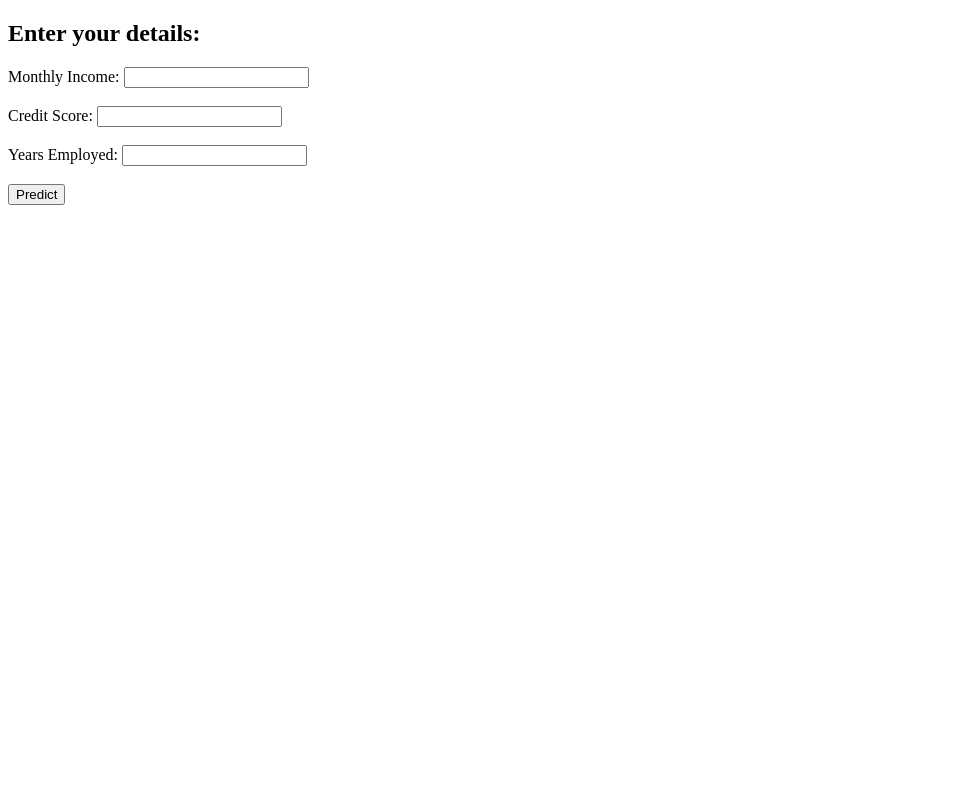
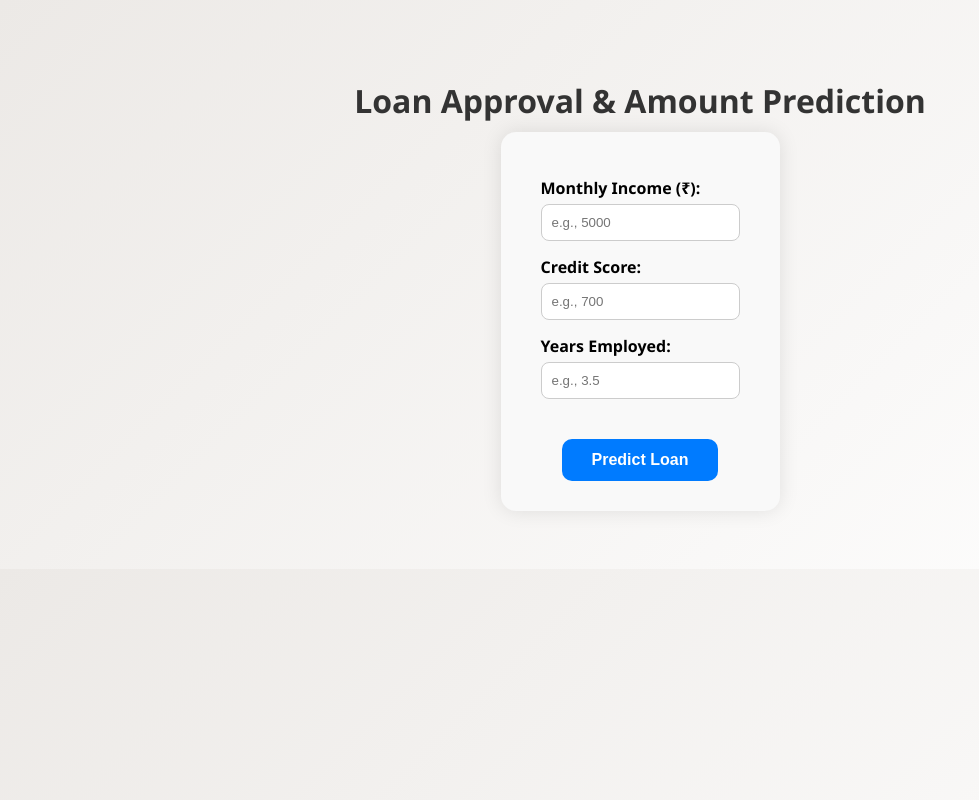
Before and after one commit to Aadi-69/loan-try-2, a Flask app: page / in a window 1280 px wide. Shown: the whole page, without its empty margins (0-979 px from the left). Run offline with Flask 3, Linux system fonts and the light colour scheme.

Commit message:
Update form.html

```diff
--- a/templates/form.html
+++ b/templates/form.html
@@ -1,21 +1,98 @@
 <!DOCTYPE html>
-<html>
+<html lang="en">
 <head>
+    <meta charset="UTF-8">
     <title>Loan Prediction</title>
+    <style>
+        body {
+            font-family: "Segoe UI", sans-serif;
+            background: linear-gradient(135deg, #ece9e6, #ffffff);
+            padding: 50px;
+            text-align: center;
+        }
+
+        h1 {
+            color: #333;
+            margin-bottom: 10px;
+        }
+
+        form {
+            display: inline-block;
+            background: #f9f9f9;
+            padding: 30px 40px;
+            border-radius: 15px;
+            box-shadow: 0 0 20px rgba(0,0,0,0.1);
+        }
+
+        label {
+            display: block;
+            margin-top: 15px;
+            font-weight: 600;
+            text-align: left;
+        }
+
+        input[type="number"] {
+            width: 100%;
+            padding: 10px;
+            margin-top: 5px;
+            border: 1px solid #ccc;
+            border-radius: 8px;
+            box-sizing: border-box;
+            transition: border 0.3s;
+        }
+
+        input[type="number"]:focus {
+            border-color: #007BFF;
+            outline: none;
+        }
+
+        input[type="submit"] {
+            margin-top: 25px;
+            padding: 12px 30px;
+            background-color: #007BFF;
+            color: white;
+            border: none;
+            border-radius: 10px;
+            cursor: pointer;
+            font-weight: bold;
+            font-size: 16px;
+            transition: background 0.3s;
+        }
+
+        input[type="submit"]:hover {
+            background-color: #0056b3;
+        }
+
+        .form-group {
+            margin-bottom: 15px;
+        }
+
+        @media (max-width: 480px) {
+            form {
+                width: 90%;
+            }
+        }
+    </style>
 </head>
 <body>
-    <h2>Enter your details:</h2>
+    <h1>Loan Approval & Amount Prediction</h1>
     <form action="/predict" method="post">
-        <label for="income">Monthly Income:</label>
-        <input type="number" step="0.01" name="income" required><br><br>
+        <div class="form-group">
+            <label for="income">Monthly Income (₹):</label>
+            <input type="number" step="0.01" name="income" placeholder="e.g., 5000" required>
+        </div>
 
-        <label for="credit_score">Credit Score:</label>
-        <input type="number" step="0.01" name="credit_score" required><br><br>
+        <div class="form-group">
+            <label for="credit_score">Credit Score:</label>
+            <input type="number" step="0.01" name="credit_score" placeholder="e.g., 700" required>
+        </div>
 
-        <label for="years_employed">Years Employed:</label>
-        <input type="number" step="0.1" name="years_employed" required><br><br>
+        <div class="form-group">
+            <label for="years_employed">Years Employed:</label>
+            <input type="number" step="0.1" name="years_employed" placeholder="e.g., 3.5" required>
+        </div>
 
-        <input type="submit" value="Predict">
+        <input type="submit" value="Predict Loan">
     </form>
 </body>
 </html>
```
